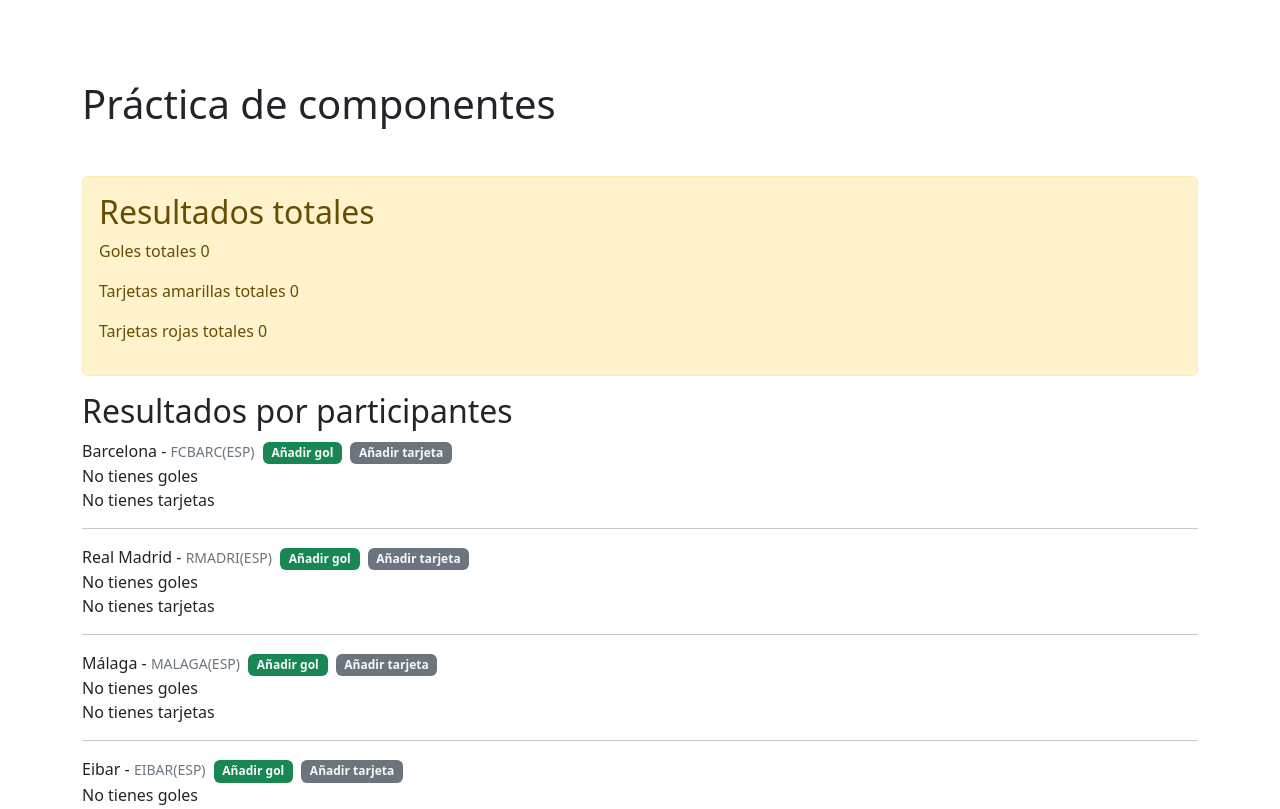
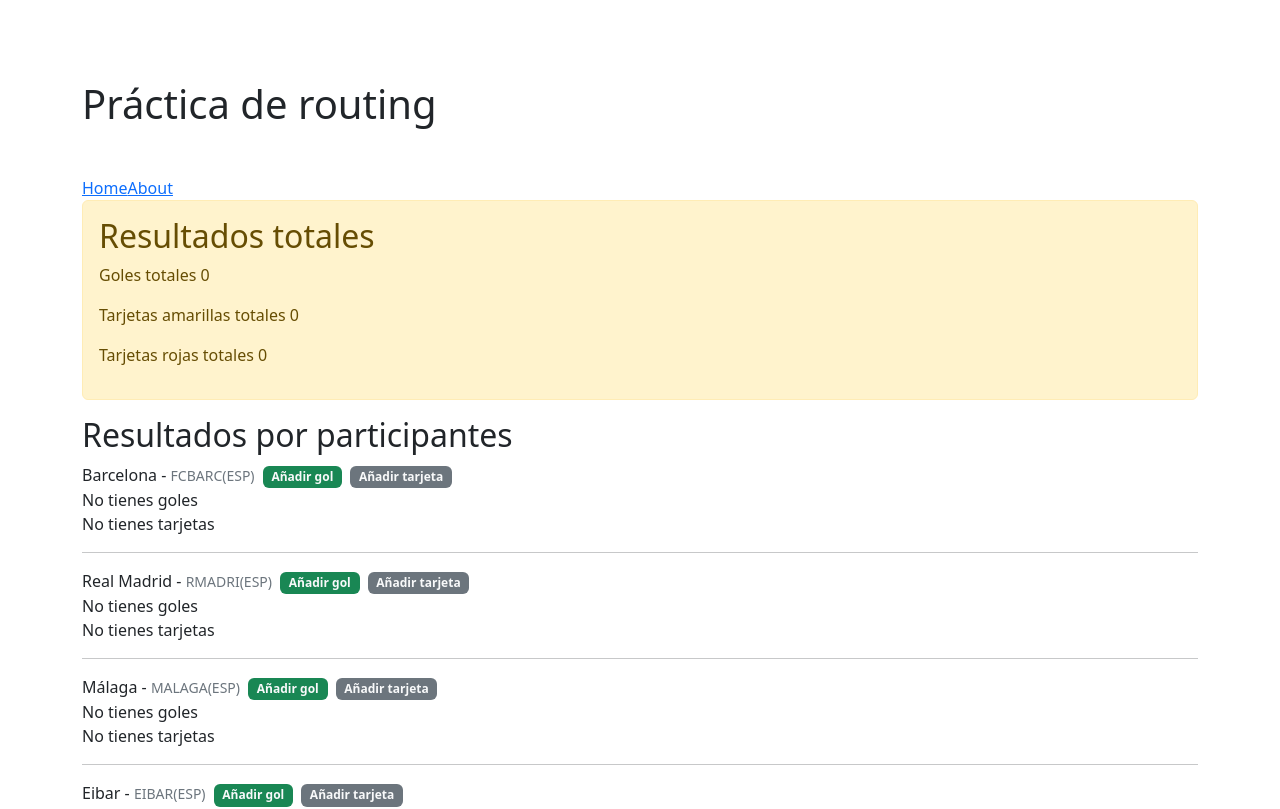
Before and after one commit to DptoSIC/frontend-vue, a Vue app in the folder frontend/: page /#/ in a window 1280 px wide. Shown: the top 809 px of the page. Built offline with nearby package versions, Linux system fonts and the light colour scheme.

Commit message:
Routing basico (Home y About)

```diff
--- a/frontend/src/App.vue
+++ b/frontend/src/App.vue
@@ -4,8 +4,13 @@
 
 <template>
   <div class="container text-start">
-    <h1 class="my-5">Práctica de componentes</h1>
-    <PracticaComponentes />
+    <h1 class="my-5">Práctica de routing</h1>
+
+    <router-link to="/">Home</router-link>
+    <router-link to="/about">About</router-link>
+
+    <!-- <PracticaComponentes /> -->
+    <router-view></router-view>
   </div>
 </template>
 
--- /dev/null
+++ b/frontend/src/components/practica-rounting/About.vue
@@ -0,0 +1,4 @@
+<template>
+  <h1>¿Cómo funciona la aplicación?</h1>
+  <p>Puedes pinchar en cada participante para ver más información.</p>
+</template>
```
Also changed, not shown: frontend/src/main.js (+17 -0 lines).
